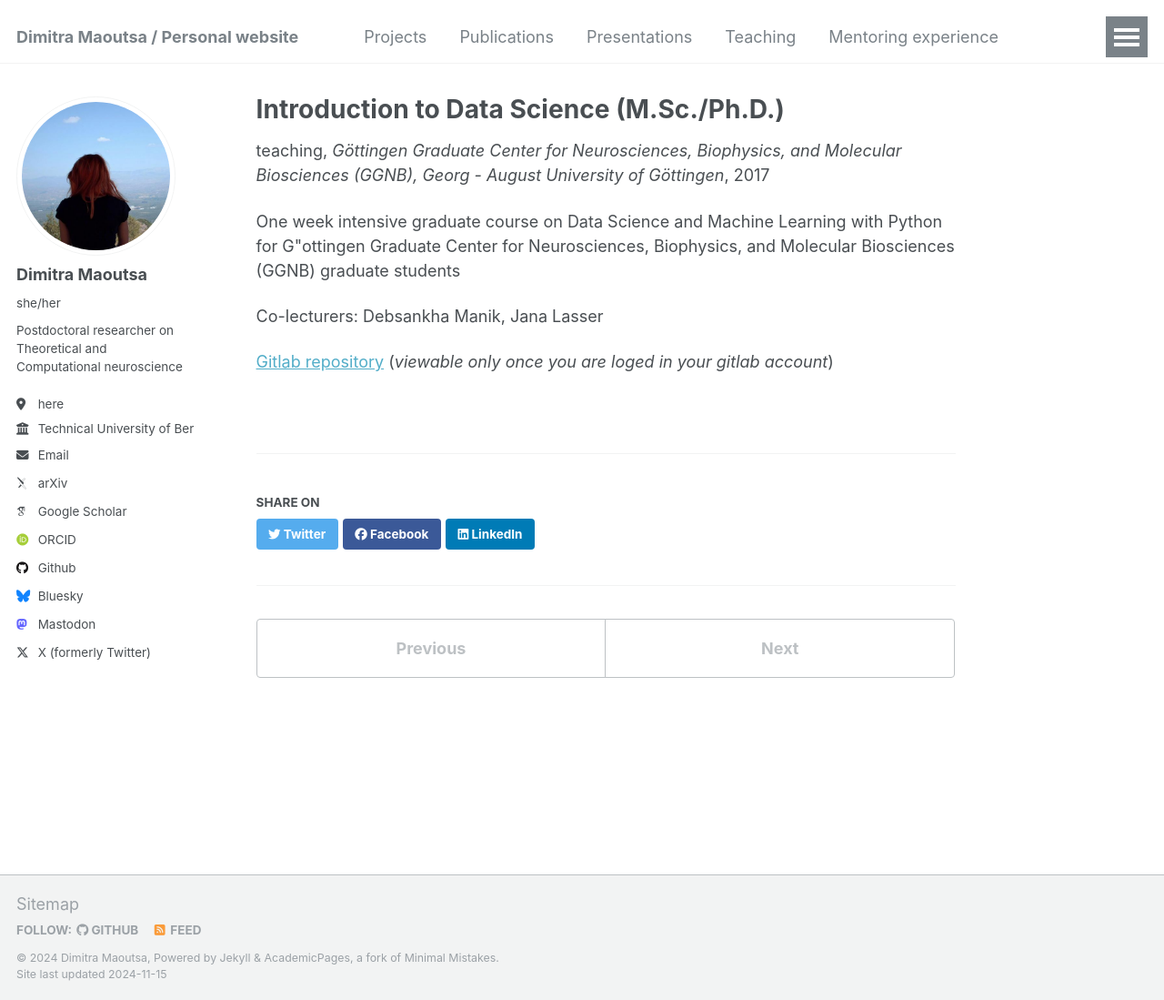
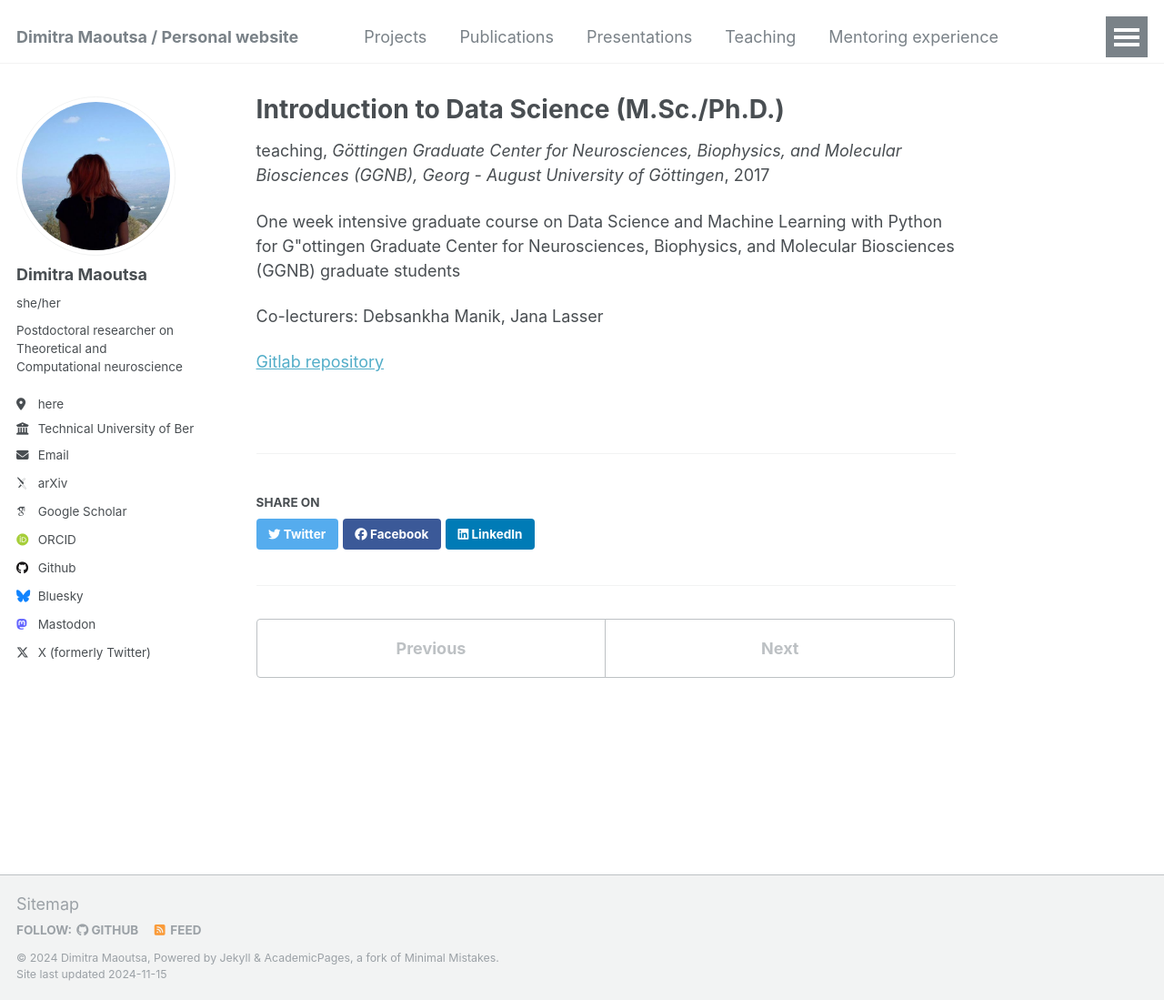
Before and after one commit to dimitra-maoutsa/dimitra-maoutsa.github.io, a Jekyll site: the page built from _teaching/2017-spring-teaching-4.md, in a window 1280 px wide and 1099 px high. Shown: the whole window at 91% size. Built offline with Jekyll 4.4.1, drawn with Linux system fonts in a browser that asks for light colours; some web fonts are replaced.

Commit message:
Update 2017-spring-teaching-4.md

```diff
--- a/_teaching/2017-spring-teaching-4.md
+++ b/_teaching/2017-spring-teaching-4.md
@@ -12,4 +12,4 @@ One week intensive graduate course on Data Science and Machine Learning with Pyt
 
 Co-lecturers: Debsankha Manik, Jana Lasser
 
-[Gitlab repository](https://gitlab.com/di.ma/data-science-course) (_viewable only once you are loged in your gitlab account_)
+[Gitlab repository](https://gitlab.com/di.ma/data-science-course)
```
